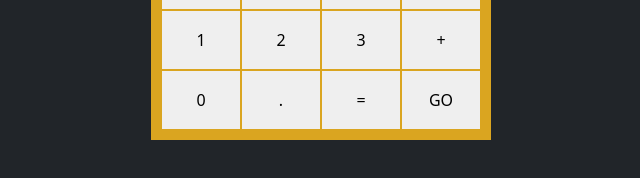
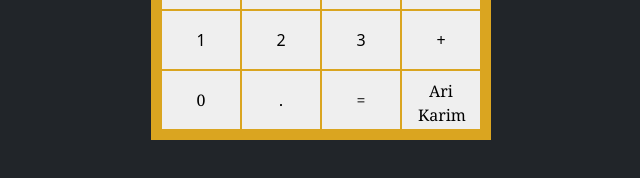
Before and after one commit to arikarim/Calculator, a React (Create React App) app: page / in a window 1280 px wide. Shown: the part 348-526 px from the top of the page, without its empty margins (319-959 px from the left). Built offline with nearby package versions, Linux system fonts and the light colour scheme.

Commit message:
Finish stying buttons

```diff
--- a/src/App.css
+++ b/src/App.css
@@ -47,3 +47,7 @@ body {
   margin-top: auto;
   margin-bottom: auto;
 }
+
+.author {
+  font-family: Georgia, 'Times New Roman', Times, serif;
+}
--- a/src/components/ButtonPanel.js
+++ b/src/components/ButtonPanel.js
@@ -28,11 +28,11 @@ const ButtonPanel = (props) => (
       <Button name={3} handleClick={() => props.clickHandler('3')} />
       <Button name="+" handleClick={() => props.clickHandler('+')} />
     </div>
-    <div className="d-flex">
+    <div className="d-flex author">
       <Button name="0" handleClick={() => props.clickHandler('0')} />
       <Button name="." handleClick={() => props.clickHandler('.')} />
       <Button name="=" handleClick={() => props.clickHandler('=')} />
-      <Button name="GO" handleClick={() => props.clickHandler('')} />
+      <Button name="Ari Karim" handleClick={() => props.clickHandler('')} />
     </div>
   </div>
 );
```
